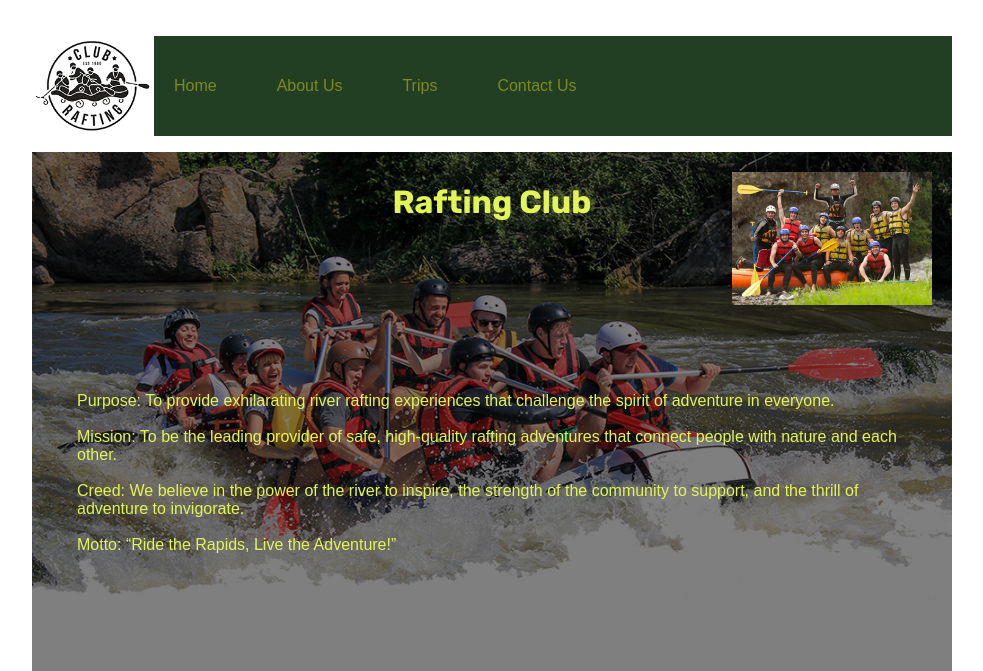
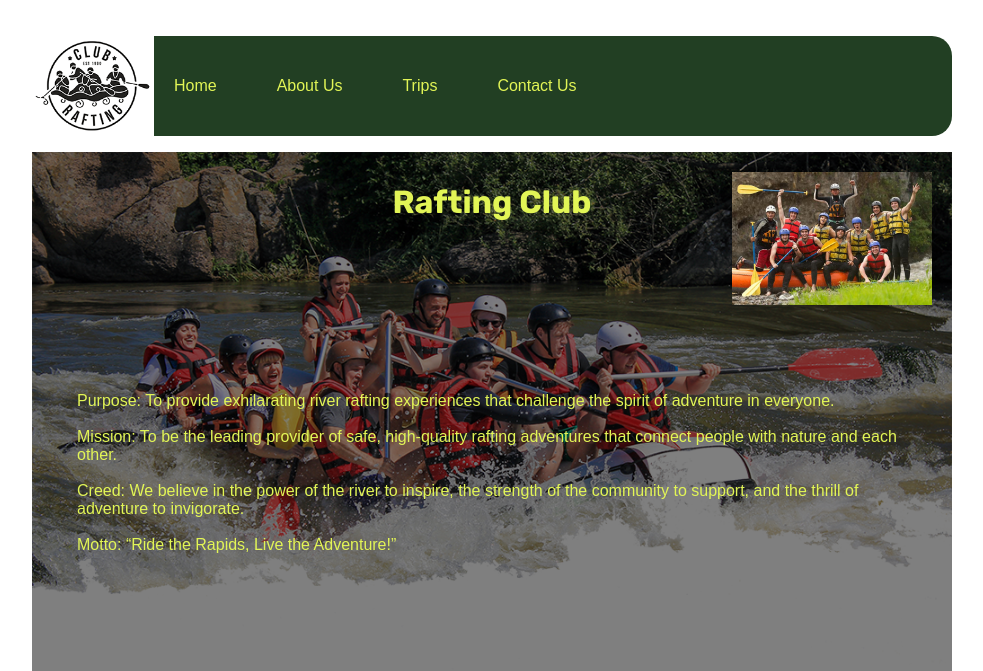
Before and after one commit to Leticiafpin/wdd130, a plain HTML site: page wwr/about.html in a window 1280 px wide. Shown: the top 671 px of the page, without its empty margins (148-1131 px from the left). Drawn offline with Linux system fonts and the light colour scheme.

Commit message:
improvements

```diff
--- a/wwr/styles/rafting.css
+++ b/wwr/styles/rafting.css
@@ -38,6 +38,7 @@ header {
   display: grid;
   grid-template-columns: auto 1fr;
   align-items: center;
+  border-radius: 20px;
 }
 
 /* Logo styles */
@@ -65,7 +66,7 @@ nav {
 
 nav a {
   display: block;
-  color: var(--nav-link-color);
+  color: #e2f556;
   text-decoration: none;
   padding: 20px;
   margin-right: 20px;
```
